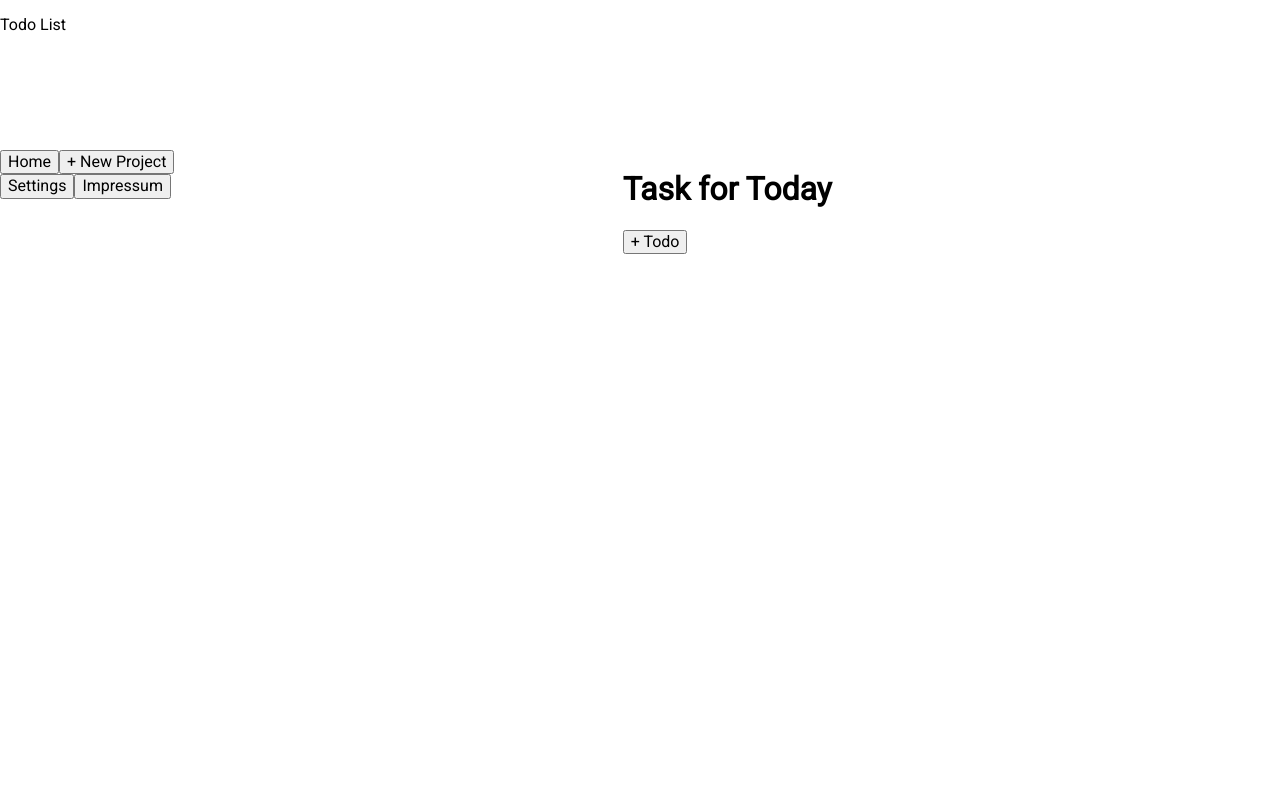
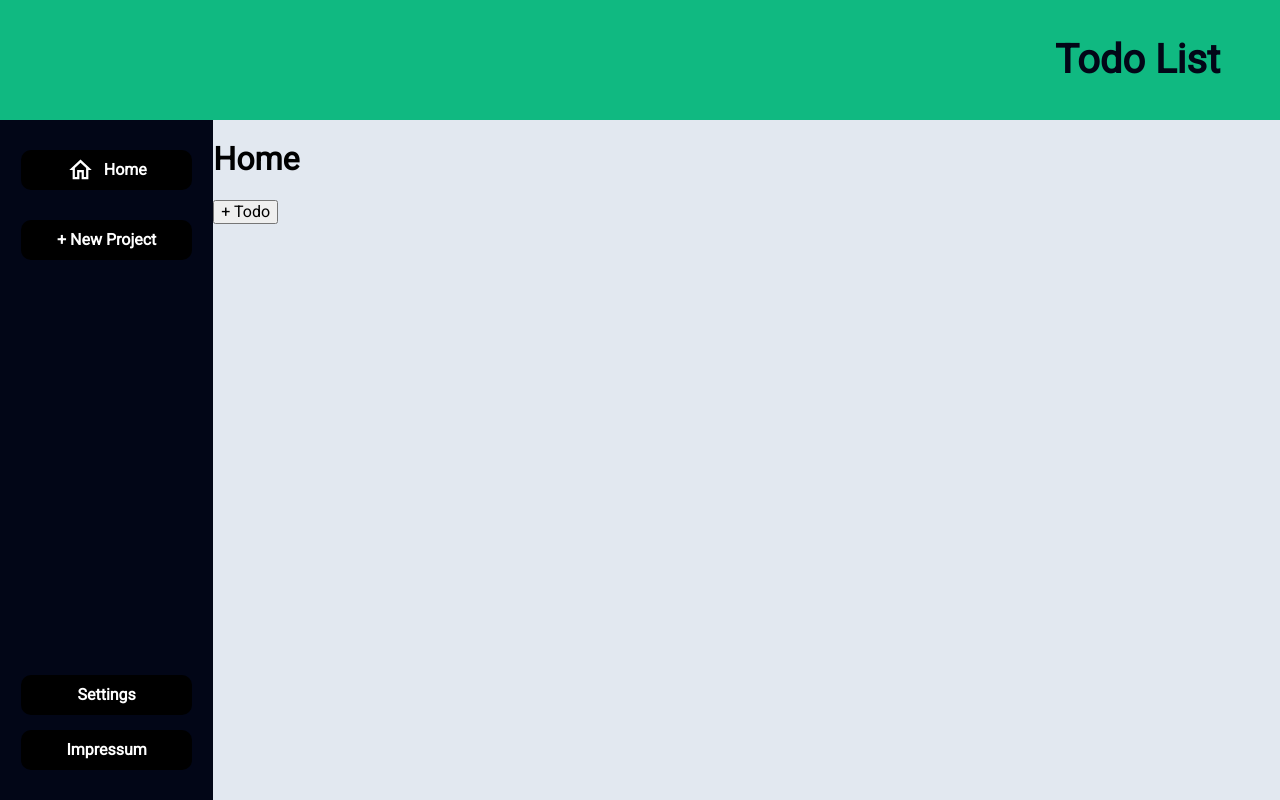
Before and after one commit to TiborB6/todolist, a website built with webpack: page src/index.html in a window 1280 px wide. Built offline with nearby package versions, Linux system fonts and the light colour scheme.

Commit message:
Sidebar fished
Site logic finisched
logic for todos needed, basic styling added ready to merge
no known bugs

```diff
--- a/src/DOM_Module.js
+++ b/src/DOM_Module.js
@@ -1,4 +1,4 @@
-import { createTodo, createProject } from "./TodoLogic_Module";
+import HomeIcon from "./icons/home-outline.svg";
 
 //Creates the basic structure of the page
 function createHomeDOM() {
@@ -28,7 +28,15 @@ function createSidebar(){
         const homeButton = document.createElement("button");
             homeButton.id = "Home";
             homeButton.textContent = "Home";
+            const homeSvg = document.createElement("img");
+                homeSvg.src = HomeIcon;
+            homeButton.appendChild(homeSvg);
         sidebarTop.appendChild(homeButton);
+
+        const projects = document.createElement("div");
+            projects.id = "project";
+        sidebarTop.appendChild(projects);
+
         const newProjectButton = document.createElement("button");
             newProjectButton.id = "newProject"
             newProjectButton.textContent = "+ New Project";
@@ -36,7 +44,7 @@ function createSidebar(){
 
 
     const sidebarBottom = document.createElement("div");
-        sidebarTop.classList.add("sidebar-bottom");
+        sidebarBottom.classList.add("sidebar-bottom");
     sidebar.appendChild(sidebarBottom);
         const settingsButton = document.createElement("button");
             settingsButton.textContent = "Settings";
@@ -57,6 +65,10 @@ function displayMain(project) {
     const h1 = document.createElement("h1");
         h1.textContent = project.name;
     main.appendChild(h1);
+
+    const todos = document.createElement("div");
+        todos.classList.add("todos");
+    main.appendChild(todos);
 
     const todoAddButton = document.createElement("button");
         todoAddButton.textContent = "+ Todo";
@@ -98,6 +110,13 @@ function projectForm() {
     main.appendChild(projectForm);
 }
 
+function addProjectToSidebar(project) {
+    const projects = document.querySelector("#project")
+
+    const newProjectButtons = document.createElement("button");
+        newProjectButtons.textContent = `${project.name}`;
+    projects.appendChild(newProjectButtons);
+}
 //Todo Form
 
 
@@ -106,5 +125,6 @@ export {
     createHomeDOM,
     createSidebar,
     displayMain,
-    projectForm
+    projectForm,
+    addProjectToSidebar
 }
--- a/src/index.js
+++ b/src/index.js
@@ -4,7 +4,8 @@ import {
     createHomeDOM,
     createSidebar,
     displayMain,
-    projectForm
+    projectForm,
+    addProjectToSidebar
 } from "./DOM_Module";
 import {
     createTodo,
@@ -12,17 +13,17 @@ import {
 } from "./TodoLogic_Module"
 
 //handles all projects
-let projectArr = {};
+let projectHash = {};
 function addToProjectArr(object){
-    projectArr = {projectArr, object}
+    projectHash[`${object.name}`] = object;
 };
 
 //Creates the Home page
-const home = createProject("Task for Today", null);
+const home = createProject("Home", null);
 addToProjectArr(home);
 createHomeDOM();
 createSidebar();
-displayMain(home);
+displayMain(projectHash["Home"]);
 
 //Logic for sidebar buttons
 const homeBtn = document.querySelector("#Home")
@@ -44,9 +45,11 @@ function handleProjectSubmit() {
 
     projectForm.addEventListener("submit", (e) => {
         e.preventDefault();
-        const test = createProject(inputName.value, inputDueDate.value);
-        addToProjectArr(test);
-        console.log(projectArr);
-        displayMain(test);
+        addToProjectArr(createProject(inputName.value, inputDueDate.value));
+        console.table(projectHash);
+        displayMain(projectHash[inputName.value]);
+        addProjectToSidebar(projectHash[inputName.value]);
     })
 }
+
+//Handle Todo Submit
--- a/src/styles.css
+++ b/src/styles.css
@@ -1,5 +1,8 @@
 :root{
     font-family: Roboto, Arial, Helvetica, sans-serif;
+    --accent-color: #10b981;
+    --secondary-color: #e2e8f0;
+    --main-color: #020617;
 }
 
 body {
@@ -8,23 +11,93 @@ body {
 
 #content{
     display: grid;
-    grid-template-columns: minmax(150px 1fr) minmax(500px 4fr);
-    grid-template-rows: 150px 1fr;
+    grid-template-columns: 1fr 5fr;
+    grid-template-rows: 120px;
 
 }
 
 .header{
-    grid-column: 1/2;
+    grid-column: 1/ -1;
     grid-row: 1;
+
+    display: flex;
+    justify-content: flex-end;
+    align-items: center;
+
+    padding: 20px 60px 20px;
+
+    font-size: 40px;
+    color: var(--main-color);
+    font-weight: bold;
+
+    background-color: var(--accent-color);
+    box-shadow: 2px 2px 4px rgba(0, 0, 0, 0.4);
 }
 
 .sidebar{
+    min-height: calc(100vh - 120px);
     grid-column: 1;
     grid-row: 2;
 
+    display: flex;
+    flex-direction: column;
+    align-items: center;
+    justify-content: space-between;
+
+    background-color: #020617;
+}
+
+.sidebar > div{
+    display: flex;
+    flex-direction: column;
+    width: 100%;
+
+    display: grid;
+    place-items: center;
+    padding: 30px;
+    gap: 15px
+}
+
+#project {
+    width: 100%;
+    display: grid;
+    place-items: center;
+}
+
+.sidebar-top > button,
+.sidebar-bottom > button,
+#project > button {
+    width: 80%;
+    height: 40px;
+
+    color: white;
+    border-style: solid;
+    border-width: 2px;
+    border-radius: 10px;
+
+    background-color: black;
+    border-radius: 10px;
+
+    font-weight: bold;
+    font-size: 16px;
+
+    display: flex;
+    flex-direction: row-reverse;
+    justify-content: center;
+    gap: 10px;
+    align-items: center;
+
+}
+
+.sidebar-top > button > img,
+.sidebar-bottom > button > img {
+    height: 80%;
+    width: auto;
 }
 
 .main-page{
     grid-column: 2;
     grid-row: 2;
+
+    background-color: var(--secondary-color);
 }
```
Also changed, not shown: dist/23860dade3eeb923e4a5.svg (added), dist/3e995b1fa6c9a2c09ac7.svg (added), dist/6cf17e5ba599ddb48ae1.svg (added), dist/e03ae9c226408fb5517f.svg (added), dist/f325b1427659fc2e8982.svg (added), dist/main.bundle.js, dist/runtime.bundle.js, src/icons/home-outline.svg (added).
